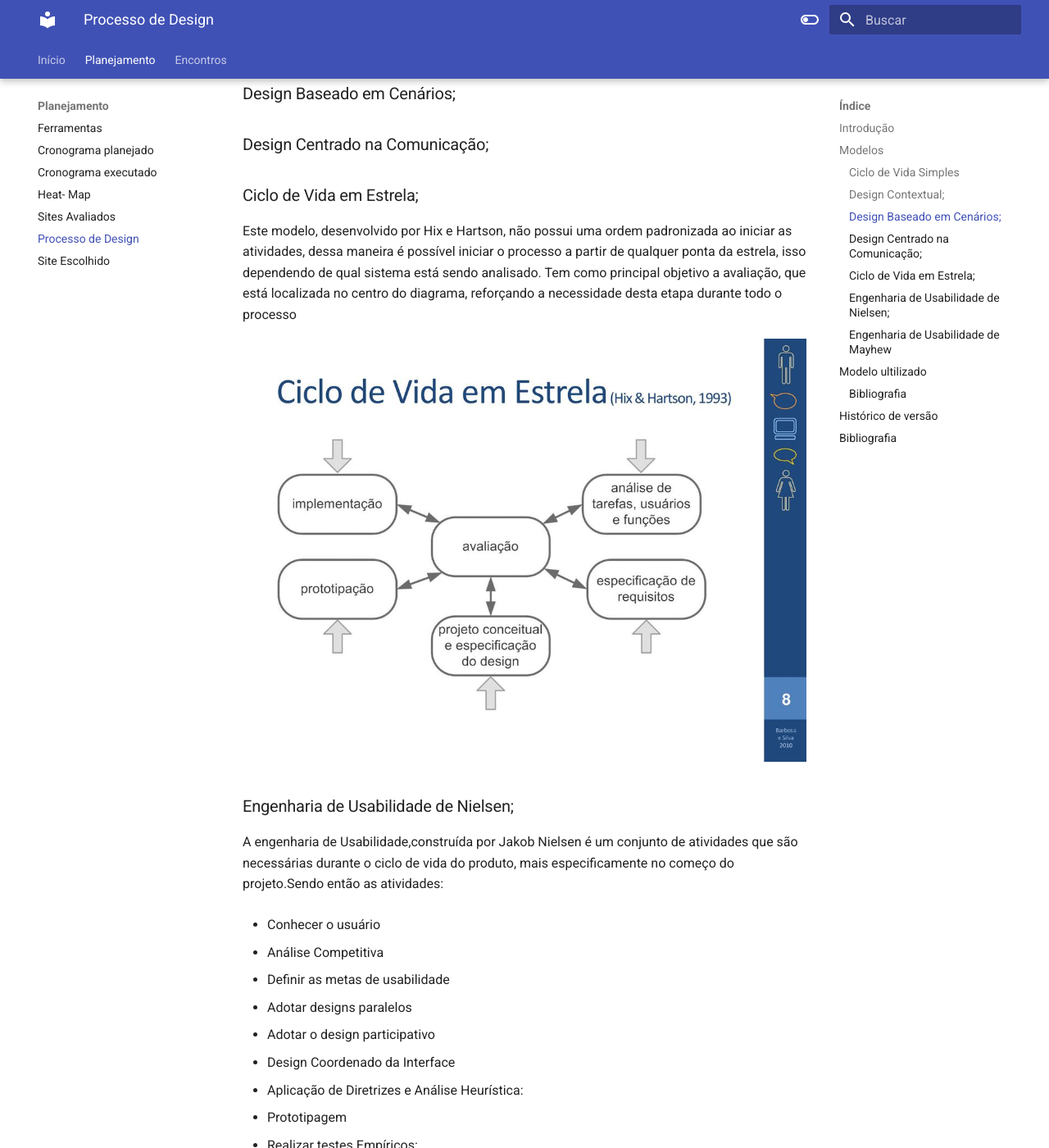
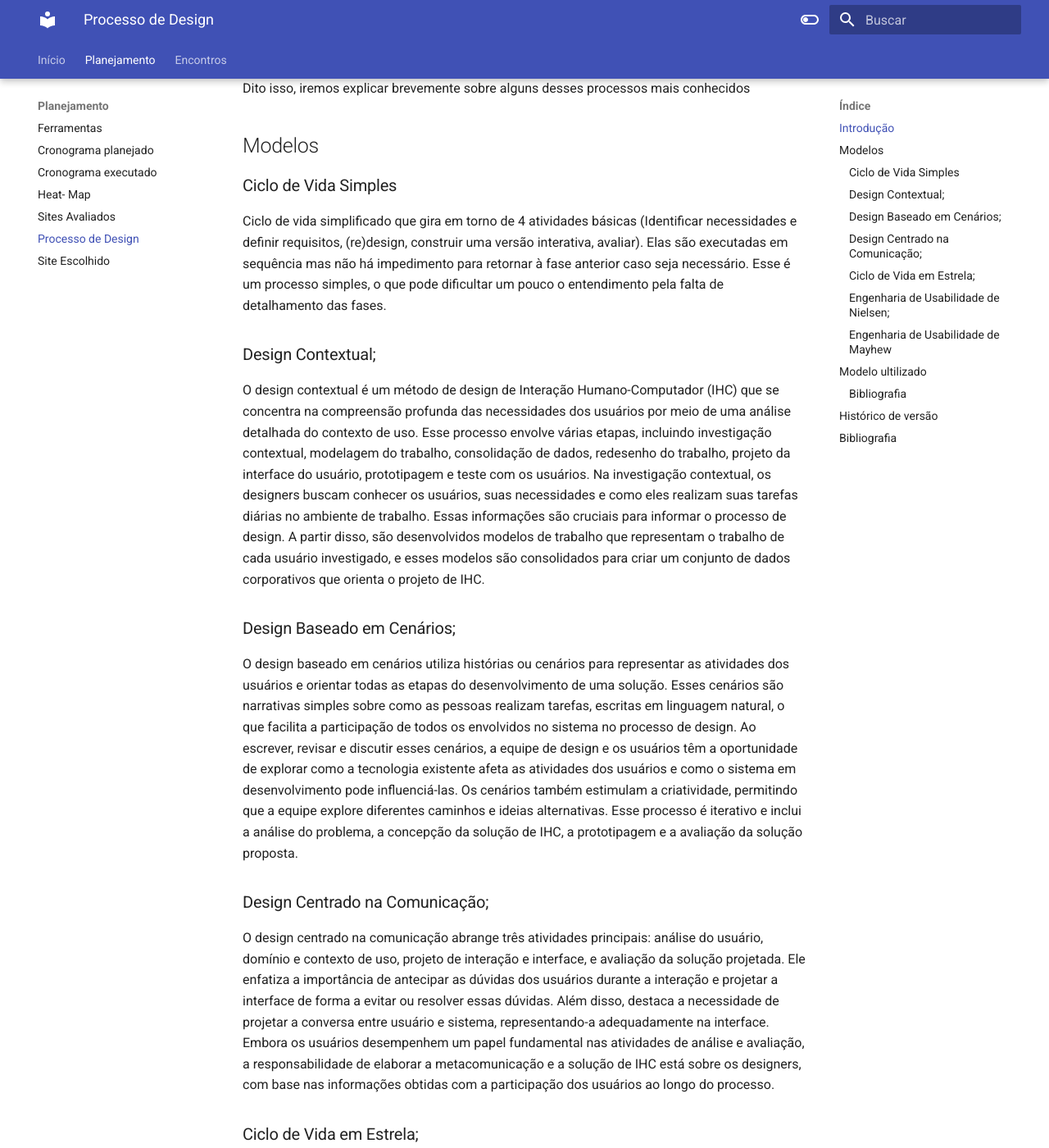
Before and after one commit to Interacao-Humano-Computador/2023.2--BRB-Mobilidade, an MkDocs documentation site: the page built from docs/process_des.md, in a window 1280 px wide and 1400 px high, scrolled down 379 px. Shown: the whole window at 82% size. Built offline with MkDocs 1.6.1 and Material for MkDocs 9.7.7, drawn with Linux system fonts in a browser that asks for light colours; some of the changed text lies outside the part shown.

Commit message:
Update process_des.md

```diff
--- a/docs/process_des.md
+++ b/docs/process_des.md
@@ -1,19 +1,23 @@
 # Processo de Design
 
 ## Introdução
+O processo de design é uma abordagem sistemática para abordar problemas e desenvolver soluções. Apesar de existirem várias formas de abordar um problema de IHC, geralmente, os processos de design giram em torno de 3 etapas básicas: análise da situação atual (identificação do problema), síntese de uma intervenção (proposta de solução), e avaliação da intervenção projetada ou já aplicada. Essas atividades podem ser executadas de forma interativa, permitindo refinamentos sucessivos do problema e da solução. O objetivo do processo de design é chegar a uma solução satisfatória para o problema identificado.
+
+Dito isso, iremos explicar brevemente sobre alguns desses processos mais conhecidos
 
 ## Modelos
 
 ### Ciclo de Vida Simples
+Ciclo de vida simplificado que gira em torno de 4 atividades básicas (Identificar necessidades e definir requisitos, (re)design, construir uma versão interativa, avaliar). Elas são executadas em sequência mas não há impedimento para retornar à fase anterior caso seja necessário. Esse é um processo simples, o que pode dificultar um pouco o entendimento pela falta de detalhamento das fases.
 
 ### Design Contextual;
-
+O design contextual é um método de design de Interação Humano-Computador (IHC) que se concentra na compreensão profunda das necessidades dos usuários por meio de uma análise detalhada do contexto de uso. Esse processo envolve várias etapas, incluindo investigação contextual, modelagem do trabalho, consolidação de dados, redesenho do trabalho, projeto da interface do usuário, prototipagem e teste com os usuários. Na investigação contextual, os designers buscam conhecer os usuários, suas necessidades e como eles realizam suas tarefas diárias no ambiente de trabalho. Essas informações são cruciais para informar o processo de design. A partir disso, são desenvolvidos modelos de trabalho que representam o trabalho de cada usuário investigado, e esses modelos são consolidados para criar um conjunto de dados corporativos que orienta o projeto de IHC.
 
 ### Design Baseado em Cenários;
-
+O design baseado em cenários utiliza histórias ou cenários para representar as atividades dos usuários e orientar todas as etapas do desenvolvimento de uma solução. Esses cenários são narrativas simples sobre como as pessoas realizam tarefas, escritas em linguagem natural, o que facilita a participação de todos os envolvidos no sistema no processo de design. Ao escrever, revisar e discutir esses cenários, a equipe de design e os usuários têm a oportunidade de explorar como a tecnologia existente afeta as atividades dos usuários e como o sistema em desenvolvimento pode influenciá-las. Os cenários também estimulam a criatividade, permitindo que a equipe explore diferentes caminhos e ideias alternativas. Esse processo é iterativo e inclui a análise do problema, a concepção da solução de IHC, a prototipagem e a avaliação da solução proposta.
 
 ### Design Centrado na Comunicação;
-
+O design centrado na comunicação abrange três atividades principais: análise do usuário, domínio e contexto de uso, projeto de interação e interface, e avaliação da solução projetada. Ele enfatiza a importância de antecipar as dúvidas dos usuários durante a interação e projetar a interface de forma a evitar ou resolver essas dúvidas. Além disso, destaca a necessidade de projetar a conversa entre usuário e sistema, representando-a adequadamente na interface. Embora os usuários desempenhem um papel fundamental nas atividades de análise e avaliação, a responsabilidade de elaborar a metacomunicação e a solução de IHC está sobre os designers, com base nas informações obtidas com a participação dos usuários ao longo do processo.
 
 ### Ciclo de Vida em Estrela;
 
@@ -77,5 +81,6 @@ O ciclo também foi escolhido por ser uma opção ideal para equipe que possuem
 | ------ | ---------- | --------------------------------------- | ----------------------------- | ----------------------------- |
 |    1.0   |   28/09/2023   |   Criação do layout |  [Fause Carlos](https://github.com/FauseSkyWalker)|------------------|
 |    1.0   |   28/09/2023   |   Adicionado alguns ciclos de vida e o modelo escolhido |  [Fause Carlos](https://github.com/FauseSkyWalker)|------------------|
+|    1.1   |   30/09/2023   |   Adicionado alguns ciclos de vida |  [Lucas Lobão](https://github.com/lucaslobao-18)|------------------|
 
 ## Bibliografia
```
